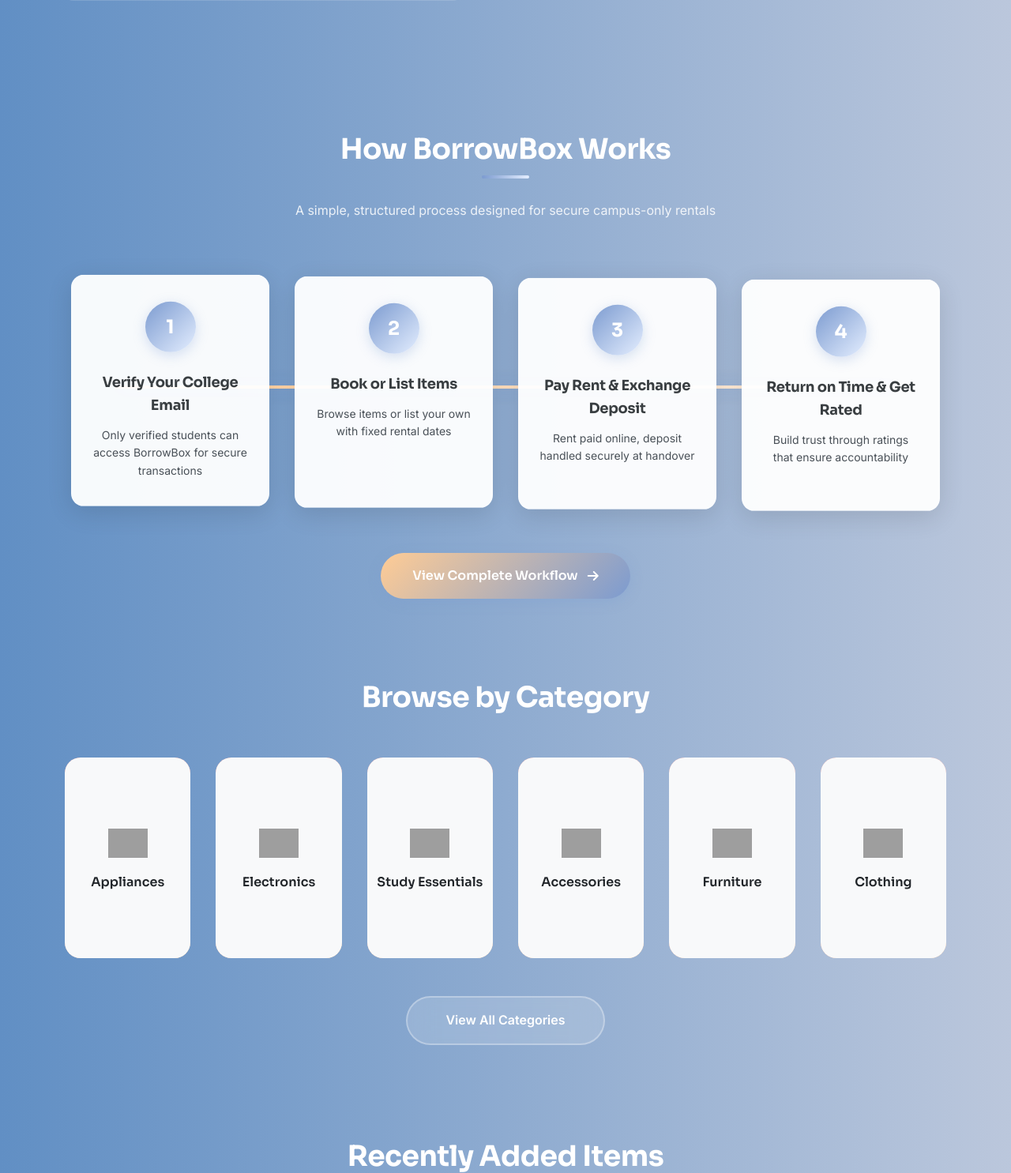
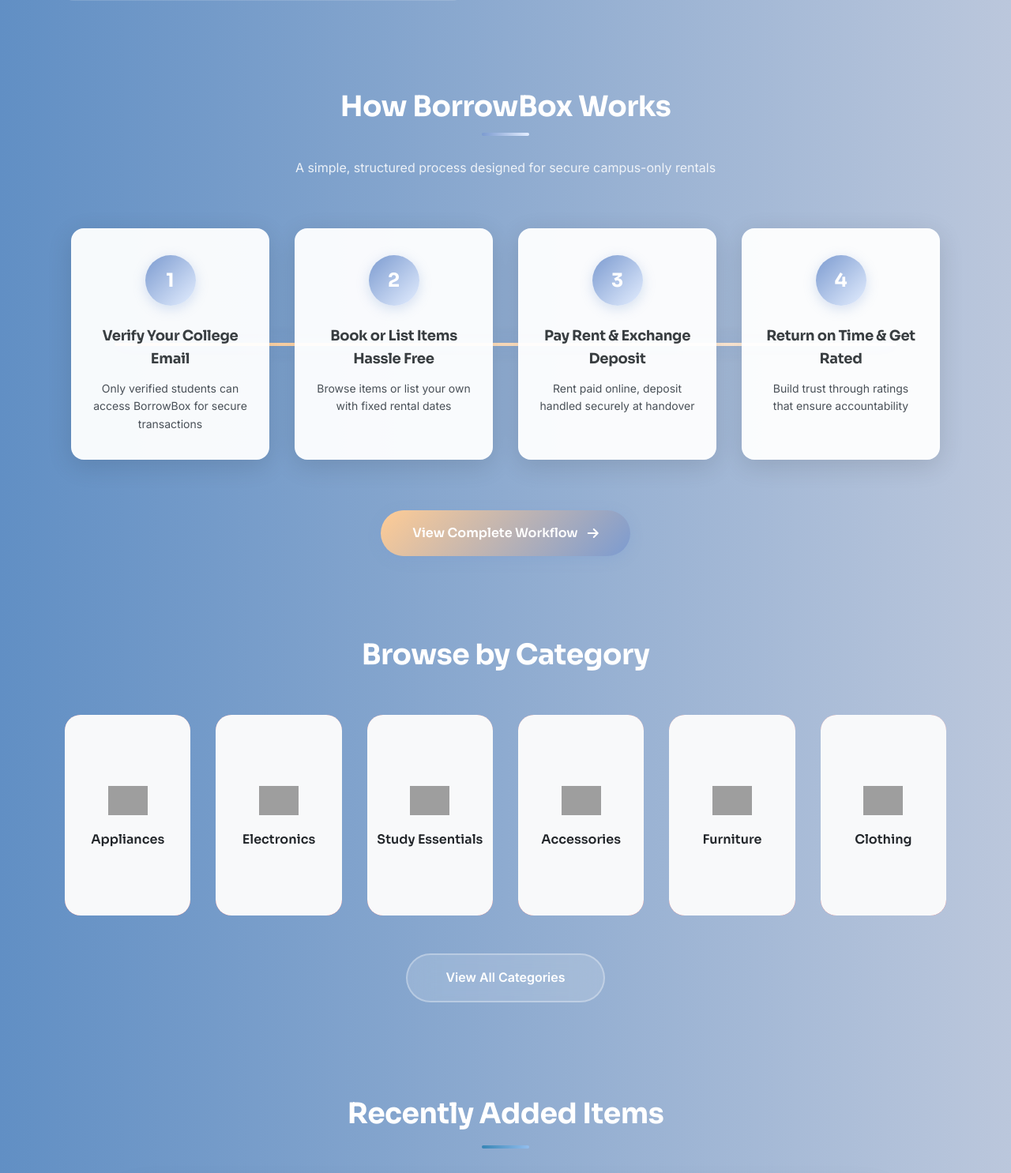
Before and after one commit to 2K-com/BorrowBox, a Python web app: template templates/index.html in a window 1280 px wide. Shown: the part 774-2259 px from the top of the page at 79% size. Run offline with Jinja, Linux system fonts and the light colour scheme; the template is opened without the code that fills it, so the values that code supplies are empty; grey boxes are pictures that could not be loaded.

Commit message:
minor tweaks in hero and how it works section

```diff
--- a/static/css/style.css
+++ b/static/css/style.css
@@ -543,6 +543,7 @@ body {
   font-family: var(--font-main);
   position: relative;
   overflow: hidden;
+  padding-top: 10px;
 }
 
 .how-it-works .container {
@@ -644,6 +645,10 @@ body {
   position: relative;
   border: 2px solid transparent;
   cursor: pointer;
+  display: flex;
+  flex-direction: column;
+  align-items: center;
+  height: 100%;
 }
 
 .step::before {
@@ -752,6 +757,10 @@ body {
   margin-bottom: 0.75rem;
   letter-spacing: -0.3px;
   font-family: var(--font-main);
+  min-height: 3rem;
+  display: flex;
+  align-items: center;
+  justify-content: center;
 }
 
 /* Step Description */
@@ -917,7 +926,7 @@ body {
   position: relative;
   width: 190px;
   height: 254px;
-  background-image: linear-gradient(163deg, var(--secondary-light) 0%, var(--secondary-light) 50%, var(--tertiary-color) 100%);
+  background-image: linear-gradient(180deg, var(--secondary-light), var(--secondary-color));
   border-radius: 20px;
   cursor: pointer;
   transition: all .3s;
--- a/static/js/main.js
+++ b/static/js/main.js
@@ -54,7 +54,6 @@ function initHowItWorks() {
                 steps.forEach((step, index) => {
                     setTimeout(() => {
                         step.style.opacity = '1';
-                        step.style.transform = 'translateY(0)';
                     }, index * 200);
                 });
             }
@@ -64,8 +63,7 @@ function initHowItWorks() {
     // Initial setup
     steps.forEach(step => {
         step.style.opacity = '0';
-        step.style.transform = 'translateY(30px)';
-        step.style.transition = 'opacity 0.6s ease, transform 0.6s ease';
+        step.style.transition = 'opacity 0.6s ease';
     });
 
     // Observe the workflow container
@@ -170,12 +168,6 @@ function initHowItWorks() {
 
         steps.forEach((step, index) => {
             const delay = index * 0.1;
-            const adjustedPercent = Math.max(0, Math.min(1, scrollPercent - delay));
-            const translateY = (1 - adjustedPercent) * 20;
-
-            if (rect.top < window.innerHeight && rect.bottom > 0) {
-                step.style.transform = `translateY(${translateY}px)`;
-            }
         });
     });
 }
--- a/templates/index.html
+++ b/templates/index.html
@@ -137,7 +137,7 @@
                 <div class="step-number-wrapper">
                   <div class="step-number">2</div>
                 </div>
-                <h3>Book or List Items</h3>
+                <h3>Book or List Items Hassle Free</h3>
                 <p>Browse items or list your own with fixed rental dates</p>
               </div>
 
```
